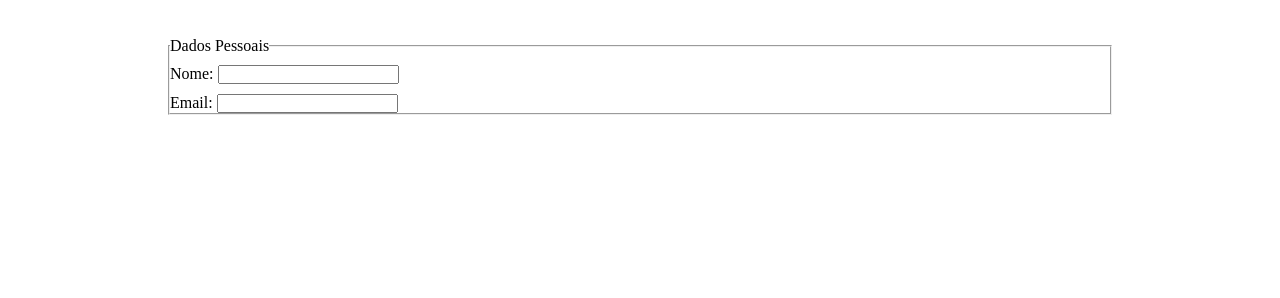
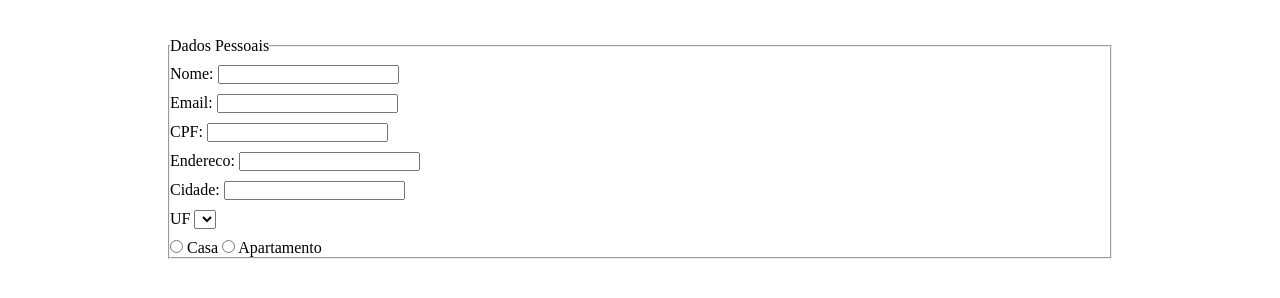
Before and after one commit to EnioNicael/trybe-exercises, a plain HTML site: page bloco_6/html-css-forms_1/form.html in a window 1280 px wide. Shown: the part 40-338 px from the top of the page. Drawn offline with Linux system fonts and the light colour scheme.

Commit message:
Feature: adiciona campos de formularios na secao dados pessoais.

```diff
--- a/bloco_6/html-css-forms_1/form.html
+++ b/bloco_6/html-css-forms_1/form.html
@@ -20,10 +20,31 @@
         </div>
         <div class="row">
           <label for="email">Email:</label>
-          <input type="email" name="email" id="email" maxlength="50" required>
+          <input type="text" name="email" id="email" maxlength="50" required>
+        </div>
+        <div class="row">
+          <label for="cpf">CPF:</label>
+          <input type="text" name="cpf" id="cpf" maxlength="11" required>
+        </div>
+        <div class="row">
+          <label for="endereco">Endereco:</label>
+          <input type="text" name="endereco" id="endereco" maxlength="200" required>
+        </div>
+        <div class="row">
+          <label for="cidade">Cidade:</label>
+          <input type="text" name="cidade" id="cidade" maxlength="28" required>
+        </div>
+        <div class="row">
+          <label for="uf">UF</label>
+          <select name="uf" id="uf" required></select>
+        </div>
+        <div class="row">
+          <input type="radio" name="casa" id="casa">
+          <label for="casa">Casa</label>
+          <input type="radio" name="apartamento" id="apartamento">
+          <label for="apartamento">Apartamento</label>
         </div>
     </fieldset>
-      <div class="row"></div>
       <div class="row"></div>
     </form>
   </main>
```
